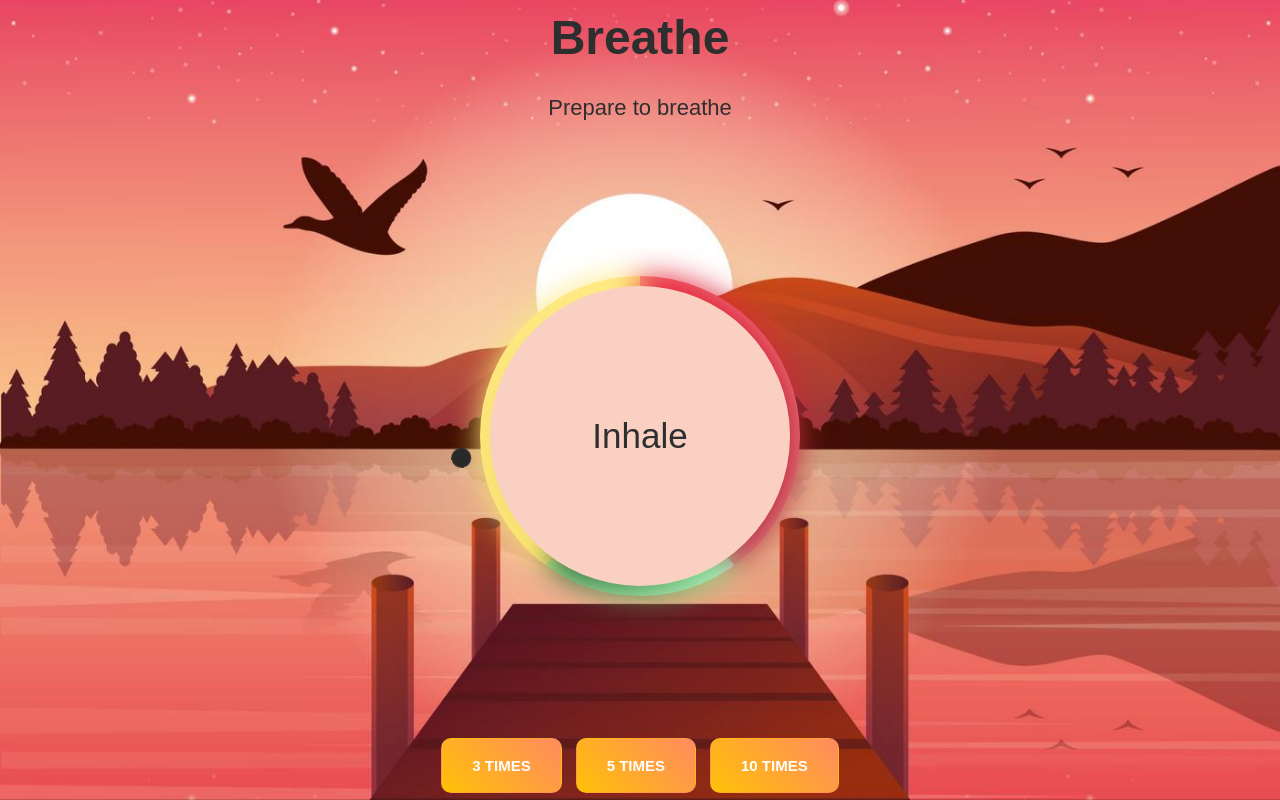
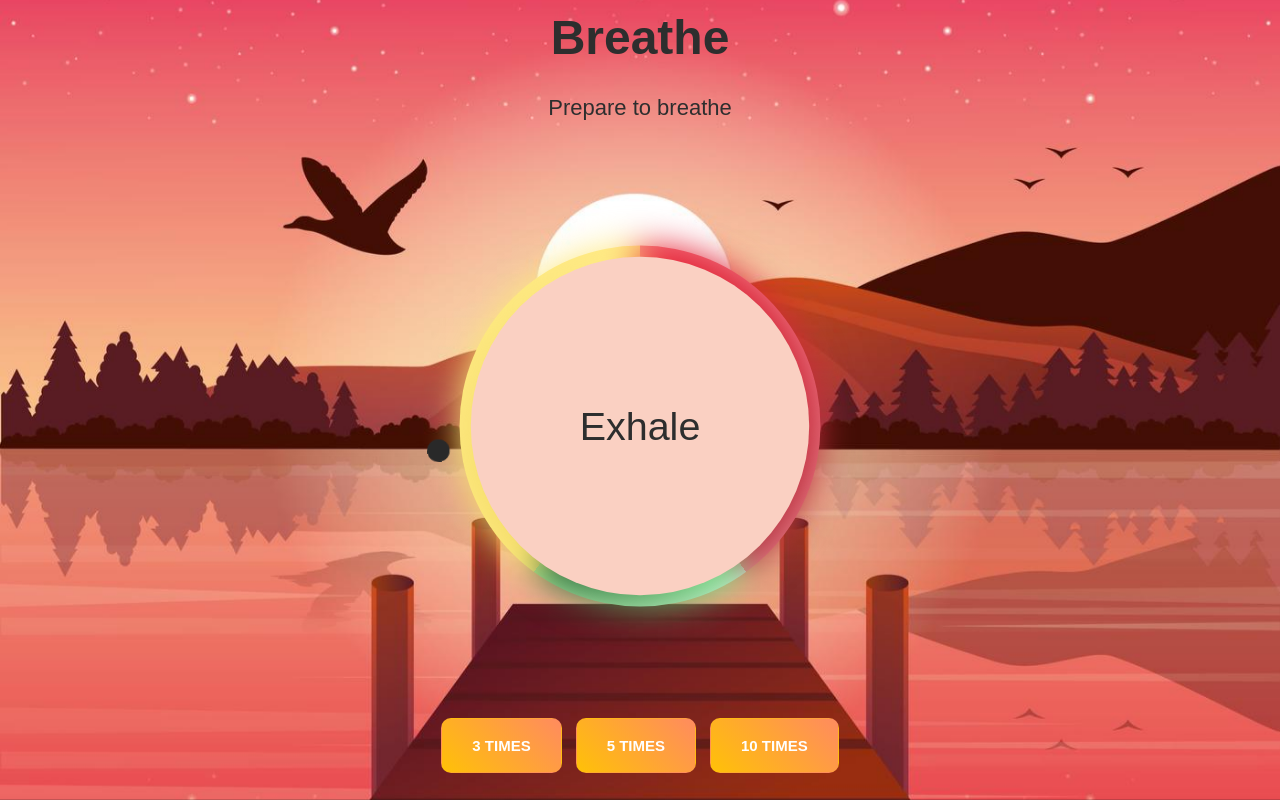
Before and after one commit to DonatellaC/meditation-react, a React (Create React App) app: page /breathe in a window 1280 px wide. Built offline with nearby package versions, Linux system fonts and the light colour scheme.

Commit message:
feat: added functionality circle - breathe page

```diff
--- a/src/screens/Breathe/Breathe.js
+++ b/src/screens/Breathe/Breathe.js
@@ -1,4 +1,4 @@
-import React from "react";
+import React, { useState, useEffect } from "react";
 import Header from "../../components/Header/Header";
 import {
   ContainerBreathe,
@@ -13,20 +13,53 @@ import {
   Text,
 } from "./Breathe.styled";
 
+const grow = {
+  animation: "grow 3s linear forwards",
+};
+
+const shrink = {
+  animation: "shrink 3s linear forwards",
+};
+
 function Breathe() {
+  const [text, setText] = useState("Inhale");
+  const [isGrowing, setIsGrowing] = useState(false);
+  const totalTime = 7500;
+  const breatheTime = (totalTime / 5) * 2; //  3 seconds
+  const holdTime = totalTime / 5; // 1.5 seconds
+
+  useEffect(() => {
+    breatheAnimation();
+    setInterval(breatheAnimation, totalTime);
+
+    function breatheAnimation() {
+      setText("Inhale");
+      setIsGrowing(true);
+
+      setTimeout(() => {
+        setText("Hold");
+
+        setTimeout(() => {
+          setText("Exhale");
+          setIsGrowing(false);
+        }, holdTime);
+      }, breatheTime);
+    }
+  }, [breatheTime, holdTime]);
+
   return (
     <LandscapeBreathe>
       <Header title="Breathe" subTitle="Prepare to breathe" color={"#2d2e2e"} />
-      <ContainerBreathe>
+      <ContainerBreathe style={isGrowing ? grow : shrink}>
         <Circle></Circle>
-        <Text id="text">Inhale</Text>
+        <Text>{text}</Text>
         <PointerContainer>
           <Pointer></Pointer>
         </PointerContainer>
         <GradientCircle></GradientCircle>
         <GradientCircleBlur></GradientCircleBlur>
       </ContainerBreathe>
-      <section className="breathe-options">
+      <section>
         <ButtonsBreathe>
           <Button>3 Times</Button>
           <Button>5 Times</Button>
--- a/src/screens/Breathe/Breathe.styled.js
+++ b/src/screens/Breathe/Breathe.styled.js
@@ -4,6 +4,7 @@ import landscapeBreathe from "../../images/vector-beautiful-landscape-illustrati
 export const LandscapeBreathe = styled.div`
   background: url(${landscapeBreathe}) no-repeat center center fixed;
   background-size: cover;
+  width: 100%;
   min-height: 100vh;
   display: flex;
   flex-direction: column;
@@ -20,8 +21,6 @@ export const ContainerBreathe = styled.div`
   position: relative;
   transform: scale(1);
 
-  animation: grow 3s linear forwards;
-
   @keyframes grow {
     from {
       transform: scale(1);
@@ -30,8 +29,6 @@ export const ContainerBreathe = styled.div`
       transform: scale(1.2);
     }
   }
-
-  animation: shrink 3s linear forwards;
 
   @keyframes shrink {
     from {
@@ -51,6 +48,7 @@ export const Text = styled.p`
 export const ButtonsBreathe = styled.div`
   display: flex;
   justify-content: center;
+  margin-bottom: 20px;
 `;
 
 export const Button = styled.button`
```
